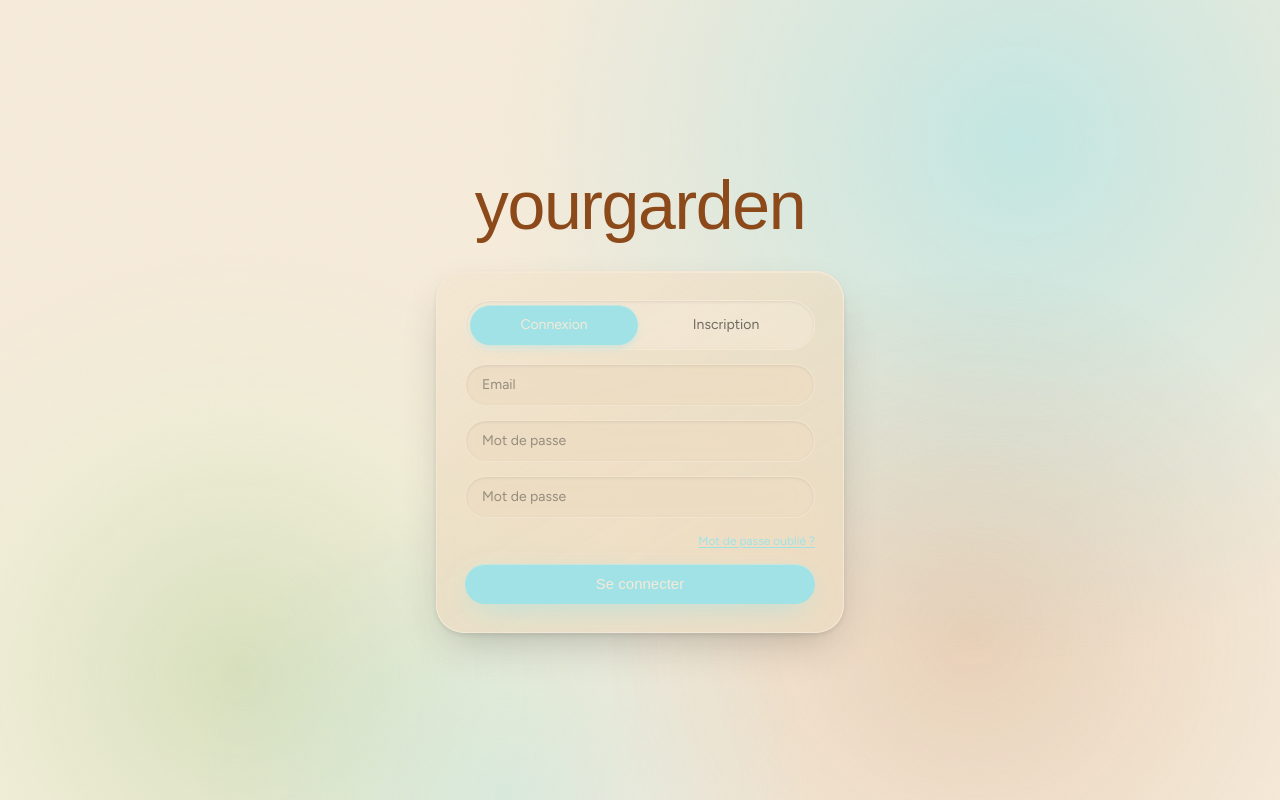
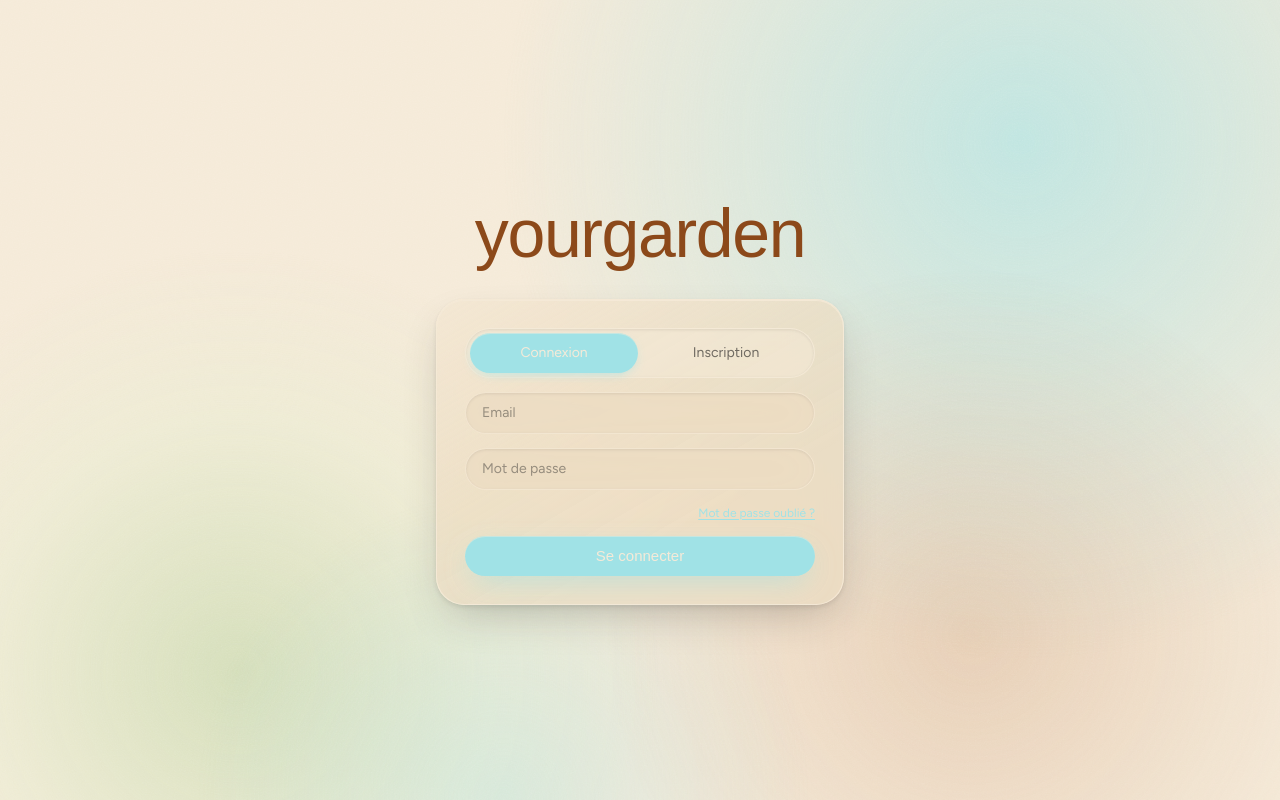
Before and after one commit to srequiem/yourgarden, a Next.js app: page / in a window 1280 px wide. Built offline with nearby package versions, Linux system fonts and the light colour scheme; no server answers; a web font is replaced by a local one.

Commit message:
Fix: remove coquille duplicate

```diff
--- a/src/features/auth/components/AuthCard/LoginForm/index.tsx
+++ b/src/features/auth/components/AuthCard/LoginForm/index.tsx
@@ -64,15 +64,6 @@ export const LoginForm = ({ onForgotPassword }: LoginFormProps) => {
         minLength={8}
         autoComplete="current-password"
       />
-      <Input
-        type="password"
-        placeholder="Mot de passe"
-        value={password}
-        onChange={(event) => setPassword(event.target.value)}
-        required
-        minLength={8}
-        autoComplete="current-password"
-      />
 
       <button type="button" className={styles.forgotLink} onClick={onForgotPassword}>
         Mot de passe oublié ?
```
